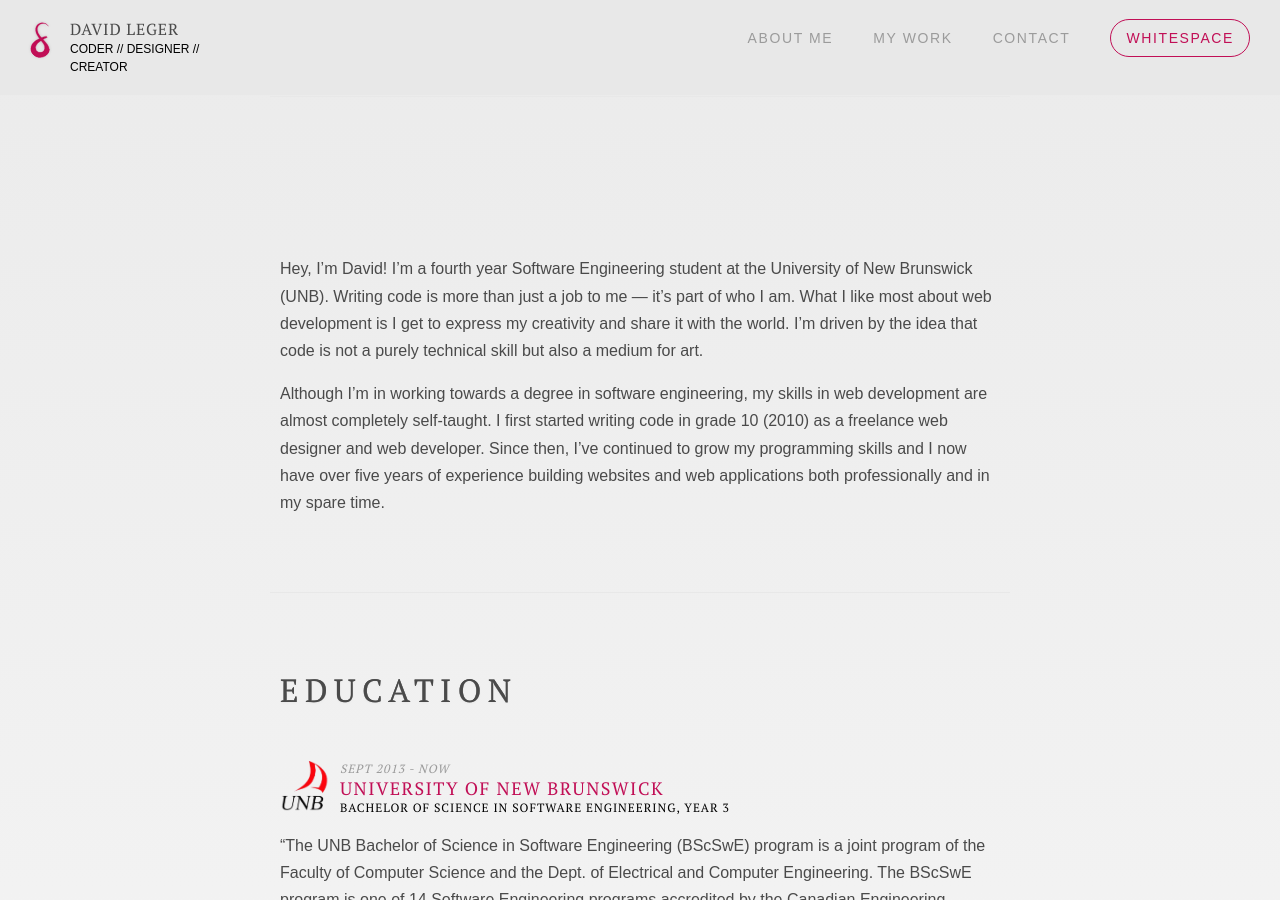
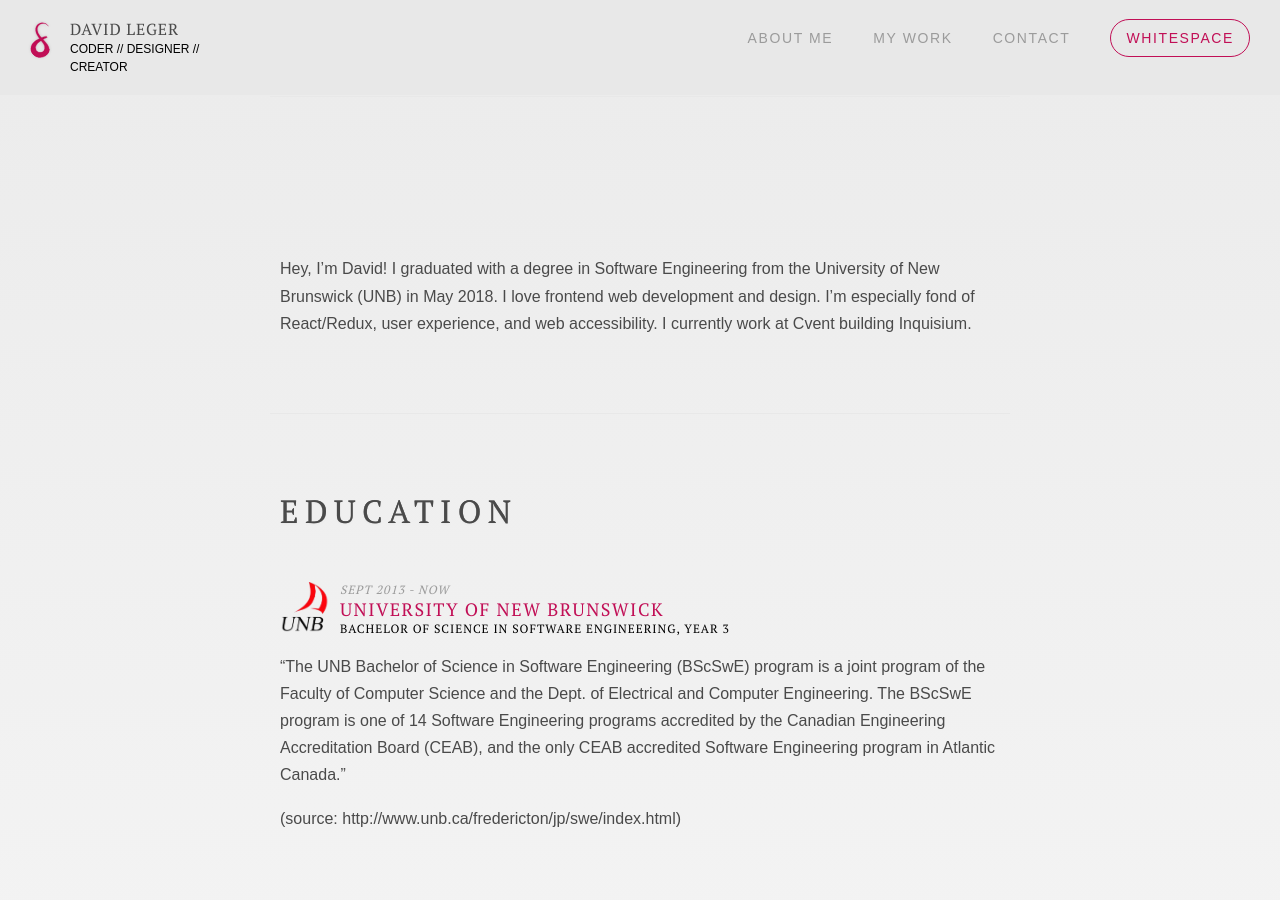
Before and after one commit to davidleger95/personal-site-v3, a Jekyll site: the page built from about/index.html, in a window 1280 px wide and 900 px high, scrolled down 397 px. Built offline with Jekyll 4.4.1, drawn with Linux system fonts in a browser that asks for light colours; nearby versions of some CDN libraries; Markdown is read by kramdown in place of the engine named in the settings.

Commit message:
update bio

```diff
--- a/_data/about.yml
+++ b/_data/about.yml
@@ -1,13 +1,5 @@
 biography: |
-    Hey, I'm David! I’m a fourth year Software Engineering student at the
-    University of New Brunswick (UNB). Writing code is more than just a job to
-    me — it’s part of who I am. What I like most about web development is I get
-    to express my creativity and share it with the world. I'm driven by the
-    idea that code is not a purely technical skill but also a medium for art.
-
-    Although I’m in working towards a degree in software engineering, my skills in
-    web development are almost completely self-taught. I first started writing
-    code in grade 10 (2010) as a freelance web designer and web developer. Since
-    then, I’ve continued to grow my programming skills and I now have over five
-    years of experience building websites and web applications both professionally
-    and in my spare time.
+    Hey, I'm David! I graduated with a degree in Software Engineering from the
+    University of New Brunswick (UNB) in May 2018. I love frontend web development and design.
+    I'm especially fond of React/Redux, user experience, and web accessibility. I currently
+    work at Cvent building Inquisium.
```
